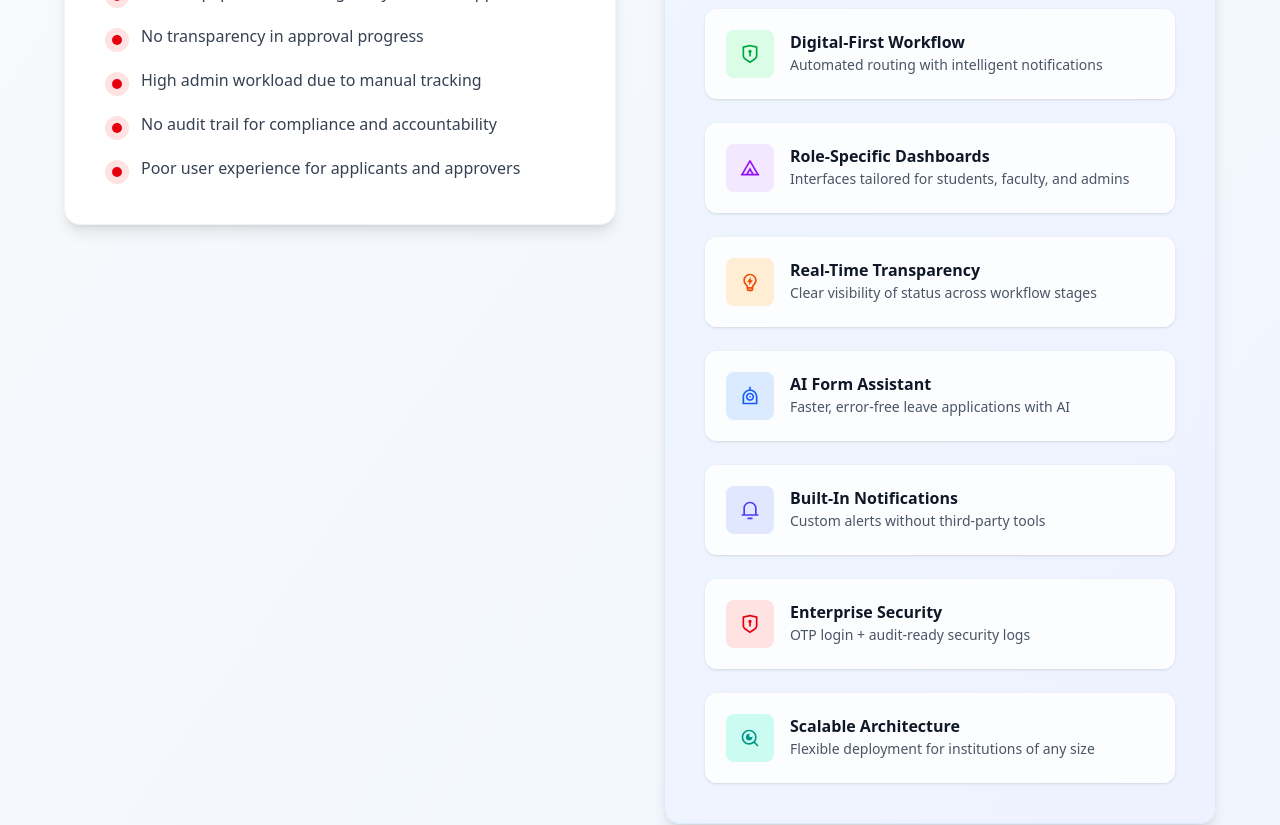
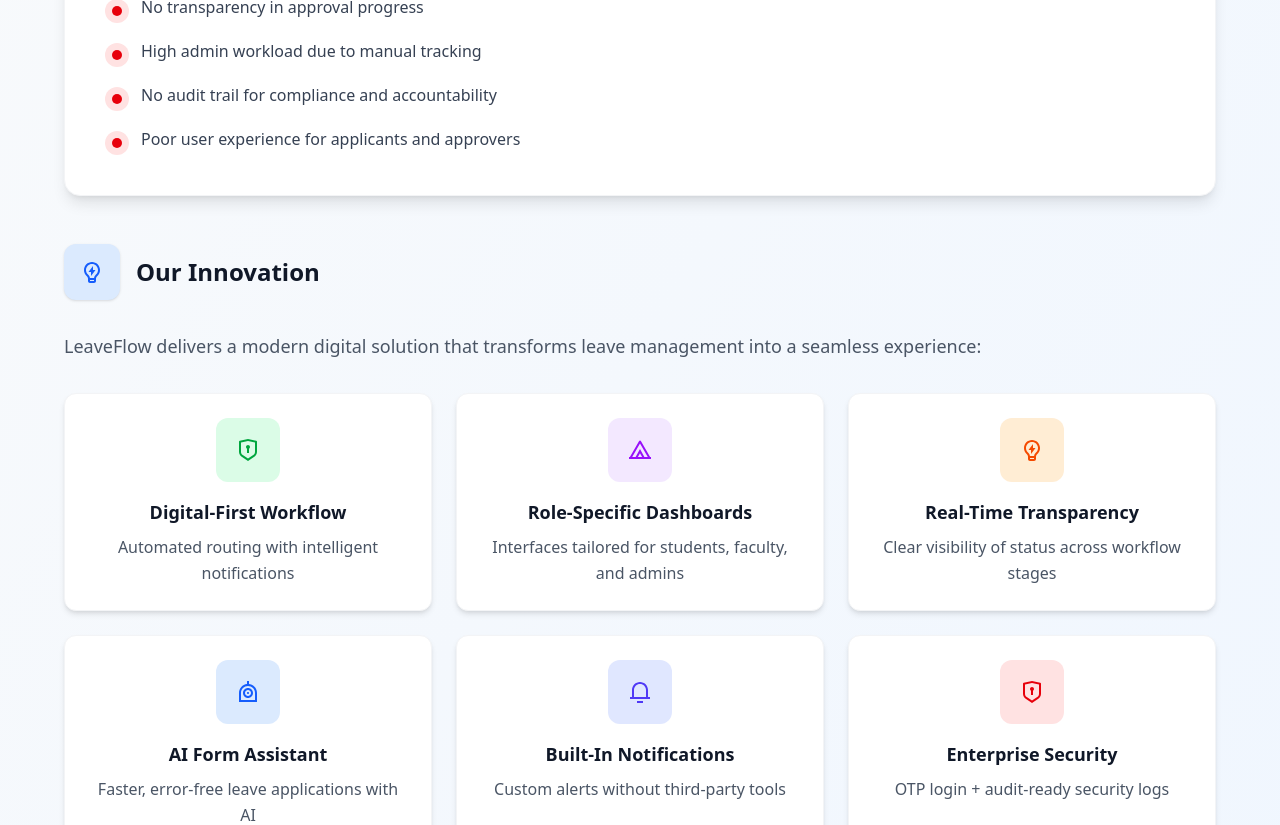
Before and after one commit to AnkeetSah/leaveFlow-LandingPage, a React (Vite) app: page / in a window 1280 px wide. Shown: the part 1640-2465 px from the top of the page. Built offline with nearby package versions, Linux system fonts and the light colour scheme.

Commit message:
Updated the summary section

```diff
--- a/src/components/sections/ExecutiveSummary.tsx
+++ b/src/components/sections/ExecutiveSummary.tsx
@@ -42,19 +42,19 @@
           </p>
         </motion.div>
 
-        {/* Challenge & Innovation */}
-        <div className="grid lg:grid-cols-2 gap-8 md:gap-12 items-start">
-          {/* The Challenge We Solve */}
+        {/* Challenge & Innovation - Now in rows instead of columns */}
+        <div className="flex flex-col gap-8 md:gap-12 items-start">
+          {/* The Challenge We Solve - First Row */}
           <motion.div
-            initial={{ opacity: 0, x: -30 }}
-            whileInView={{ opacity: 1, x: 0 }}
+            initial={{ opacity: 0, y: 30 }}
+            whileInView={{ opacity: 1, y: 0 }}
             transition={{
               duration: 0.6,
               ease: "easeOut",
               delay: 0.1
             }}
             viewport={{ once: true, margin: "-50px" }}
-            className="bg-white rounded-2xl p-6 md:p-8 lg:p-10 shadow-lg border border-gray-100 hover:shadow-xl transition-all duration-300"
+            className="bg-white rounded-2xl p-6 md:p-8 lg:p-10 shadow-lg border border-gray-100 hover:shadow-xl transition-all duration-300 w-full"
           >
             <div className="flex items-center mb-6 md:mb-8">
               <div className="w-12 h-12 md:w-14 md:h-14 bg-red-100 rounded-xl flex items-center justify-center mr-4 shadow-sm">
@@ -99,17 +99,17 @@
             </ul>
           </motion.div>
 
-          {/* Our Innovation */}
+          {/* Our Innovation - Second Row */}
           <motion.div
-            initial={{ opacity: 0, x: 30 }}
-            whileInView={{ opacity: 1, x: 0 }}
+            initial={{ opacity: 0, y: 30 }}
+            whileInView={{ opacity: 1, y: 0 }}
             transition={{
               duration: 0.6,
               ease: "easeOut",
-              delay: 0.1
+              delay: 0.2
             }}
             viewport={{ once: true, margin: "-50px" }}
-            className="bg-gradient-to-br from-blue-50 to-indigo-50 rounded-2xl p-6 md:p-8 lg:p-10 shadow-lg border border-blue-100 hover:shadow-xl transition-all duration-300"
+            className="w-full"
           >
             <div className="flex items-center mb-6 md:mb-8">
               <div className="w-12 h-12 md:w-14 md:h-14 bg-blue-100 rounded-xl flex items-center justify-center mr-4 shadow-sm">
@@ -123,46 +123,47 @@
               management into a seamless experience:
             </p>
 
-            <div className="space-y-4 md:space-y-6">
+            {/* Feature Cards Grid */}
+            <div className="grid grid-cols-1 md:grid-cols-2 lg:grid-cols-3 gap-4 md:gap-6">
               {[
                 {
-                  icon: <RiShieldKeyholeLine className="text-green-600 text-lg md:text-xl" />,
+                  icon: <RiShieldKeyholeLine className="text-green-600 text-xl md:text-2xl" />,
                   bg: "bg-green-100",
                   title: "Digital-First Workflow",
                   description: "Automated routing with intelligent notifications",
                 },
                 {
-                  icon: <RiTentLine className="text-purple-600 text-lg md:text-xl" />,
+                  icon: <RiTentLine className="text-purple-600 text-xl md:text-2xl" />,
                   bg: "bg-purple-100",
                   title: "Role-Specific Dashboards",
                   description: "Interfaces tailored for students, faculty, and admins",
                 },
                 {
-                  icon: <RiLightbulbFlashLine className="text-orange-600 text-lg md:text-xl" />,
+                  icon: <RiLightbulbFlashLine className="text-orange-600 text-xl md:text-2xl" />,
                   bg: "bg-orange-100",
                   title: "Real-Time Transparency",
                   description: "Clear visibility of status across workflow stages",
                 },
                 {
-                  icon: <RiRobotLine className="text-blue-600 text-lg md:text-xl" />,
+                  icon: <RiRobotLine className="text-blue-600 text-xl md:text-2xl" />,
                   bg: "bg-blue-100",
                   title: "AI Form Assistant",
                   description: "Faster, error-free leave applications with AI",
                 },
                 {
-                  icon: <RiNotification3Line className="text-indigo-600 text-lg md:text-xl" />,
+                  icon: <RiNotification3Line className="text-indigo-600 text-xl md:text-2xl" />,
                   bg: "bg-indigo-100",
                   title: "Built-In Notifications",
                   description: "Custom alerts without third-party tools",
                 },
                 {
-                  icon: <RiShieldKeyholeLine className="text-red-600 text-lg md:text-xl" />,
+                  icon: <RiShieldKeyholeLine className="text-red-600 text-xl md:text-2xl" />,
                   bg: "bg-red-100",
                   title: "Enterprise Security",
                   description: "OTP login + audit-ready security logs",
                 },
                 {
-                  icon: <RiSearchEyeLine className="text-teal-600 text-lg md:text-xl" />,
+                  icon: <RiSearchEyeLine className="text-teal-600 text-xl md:text-2xl" />,
                   bg: "bg-teal-100",
                   title: "Scalable Architecture",
                   description: "Flexible deployment for institutions of any size",
@@ -178,21 +179,19 @@
                     ease: "easeOut"
                   }}
                   viewport={{ once: true, margin: "-20px" }}
-                  className="flex items-start p-4 md:p-5 rounded-xl bg-white/80 backdrop-blur-sm border border-white/60 shadow-sm hover:shadow-md transition-all duration-300"
+                  className="bg-white rounded-xl p-5 md:p-6 shadow-md border border-gray-100 hover:shadow-lg transition-all duration-300 flex flex-col items-center text-center"
                 >
                   <div
-                    className={`w-10 h-10 md:w-12 md:h-12 ${item.bg} rounded-lg flex items-center justify-center flex-shrink-0 mr-3 md:mr-4`}
+                    className={`w-14 h-14 md:w-16 md:h-16 ${item.bg} rounded-xl flex items-center justify-center mb-4`}
                   >
                     {item.icon}
                   </div>
-                  <div>
-                    <h4 className="font-semibold text-gray-900 text-sm md:text-base">
-                      {item.title}
-                    </h4>
-                    <p className="text-gray-600 text-xs md:text-sm leading-relaxed">
-                      {item.description}
-                    </p>
-                  </div>
+                  <h4 className="font-semibold text-gray-900 text-base md:text-lg mb-2">
+                    {item.title}
+                  </h4>
+                  <p className="text-gray-600 text-sm md:text-base leading-relaxed">
+                    {item.description}
+                  </p>
                 </motion.div>
               ))}
             </div>
@@ -206,7 +205,7 @@
           transition={{
             duration: 0.6,
             ease: "easeOut",
-            delay: 0.2
+            delay: 0.3
           }}
           viewport={{ once: true, margin: "-50px" }}
           className="mt-16 md:mt-20 lg:mt-24 bg-gradient-to-r from-blue-600 to-indigo-600 rounded-2xl p-6 md:p-10 lg:p-14 text-white shadow-2xl"
```
